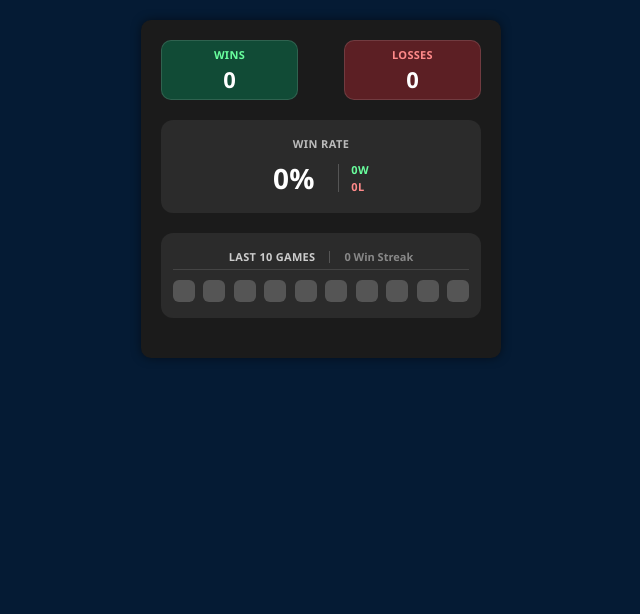
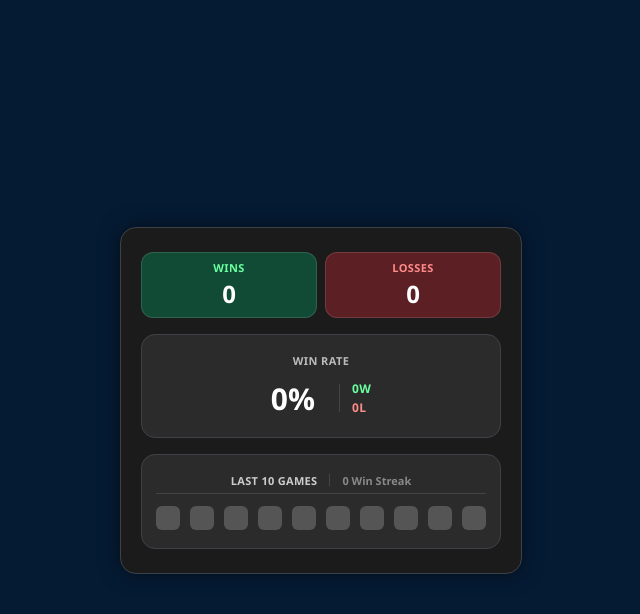
Before and after one commit to tanderiz/tracker, a plain HTML site: page index.html in a window 1280 px wide. Shown: the whole page, without its empty margins (319-959 px from the left). Drawn offline with Linux system fonts and the light colour scheme.

Commit message:
Add files via upload

```diff
--- a/index.html
+++ b/index.html
@@ -21,29 +21,28 @@
       font-family: 'Segoe UI', sans-serif;
       display: flex;
       justify-content: center;
-      align-items: flex-start;
+      align-items: center;
       height: 100vh;
     }
     .container {
       background-color: #1b1b1b;
-      width: 320px;
-      padding: 20px;
-      border-radius: 10px;
-      box-shadow: 0 0 10px #00000080;
+      width: 360px;
+      padding: 24px 20px;
+      border-radius: 16px;
+      box-shadow: 0 0 20px #00000080;
       display: flex;
       flex-direction: column;
-      justify-content: space-between;
-      margin-top: 20px; /* Shifted downward */
+      gap: 16px;
+      border: 1px solid #3E4247;
     }
     .stats {
       display: flex;
       justify-content: space-between;
-      margin-bottom: 20px;
     }
     .box {
-      width: 135px;
-      height: 58px;
-      border-radius: 10px;
+      flex: 1;
+      height: 64px;
+      border-radius: 12px;
       display: flex;
       flex-direction: column;
       justify-content: center;
@@ -52,6 +51,7 @@
     }
     .wins-box {
       background-color: #114b36;
+      margin-right: 8px;
     }
     .losses-box {
       background-color: #5c1f24;
@@ -60,10 +60,10 @@
       font-size: 11px;
       font-weight: 600;
       margin-bottom: 2px;
-      letter-spacing: 0.3px;
+      letter-spacing: 0.4px;
     }
     .stat-number {
-      font-size: 22px;
+      font-size: 24px;
       font-weight: bold;
       color: white;
     }
@@ -75,9 +75,9 @@
     }
     .panel {
       background-color: #2b2b2b;
-      border-radius: 12px;
-      padding: 16px 12px;
-      margin-bottom: 20px;
+      border-radius: 14px;
+      padding: 18px 14px;
+      border: 1px solid #3E4247;
     }
     .winrate-header {
       font-size: 11px;
@@ -85,7 +85,7 @@
       letter-spacing: 0.4px;
       color: #bbbbbb;
       text-align: center;
-      margin-bottom: 8px;
+      margin-bottom: 10px;
     }
     .winrate-row {
       display: flex;
@@ -93,7 +93,7 @@
       align-items: center;
     }
     .winrate-value {
-      font-size: 28px;
+      font-size: 30px;
       font-weight: bold;
       color: white;
       margin-right: 12px;
@@ -101,13 +101,13 @@
     .divider {
       width: 1px;
       height: 28px;
-      background-color: #555;
+      background-color: #444;
       margin: 0 12px;
     }
     .record-inline {
       display: flex;
       flex-direction: column;
-      font-size: 11px;
+      font-size: 12px;
       font-weight: bold;
       letter-spacing: 0.3px;
       text-align: left;
@@ -124,9 +124,9 @@
       justify-content: center;
       align-items: center;
       padding-bottom: 5px;
-      margin-bottom: 10px;
+      margin-bottom: 12px;
       border-bottom: 1px solid #444;
-      gap: 8px;
+      gap: 6px;
     }
     .last10-title {
       font-size: 11px;
@@ -142,20 +142,22 @@
     .last10 {
       display: flex;
       justify-content: space-between;
-      gap: 3px;
+      gap: 4px;
       flex-direction: row-reverse;
     }
     .dot {
-      width: 22px;
-      height: 22px;
+      width: 24px;
+      height: 24px;
       border-radius: 6px;
       background-color: #555;
     }
     .dot.win {
       background-color: #1bb655;
+      border: 1px solid #69ff9e;
     }
     .dot.loss {
       background-color: #e13030;
+      border: 1px solid #ff8a8a;
     }
   </style>
 </head>
```
